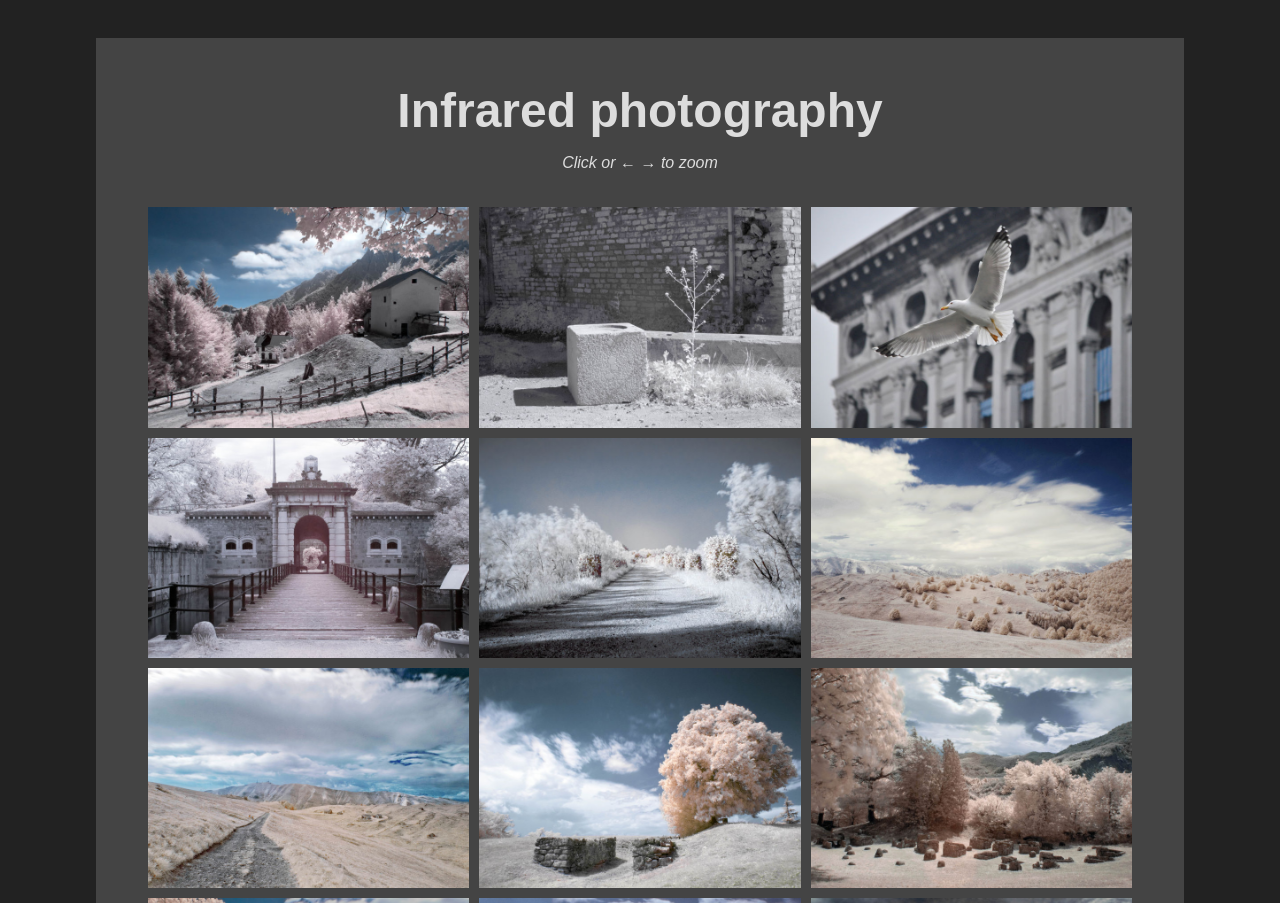
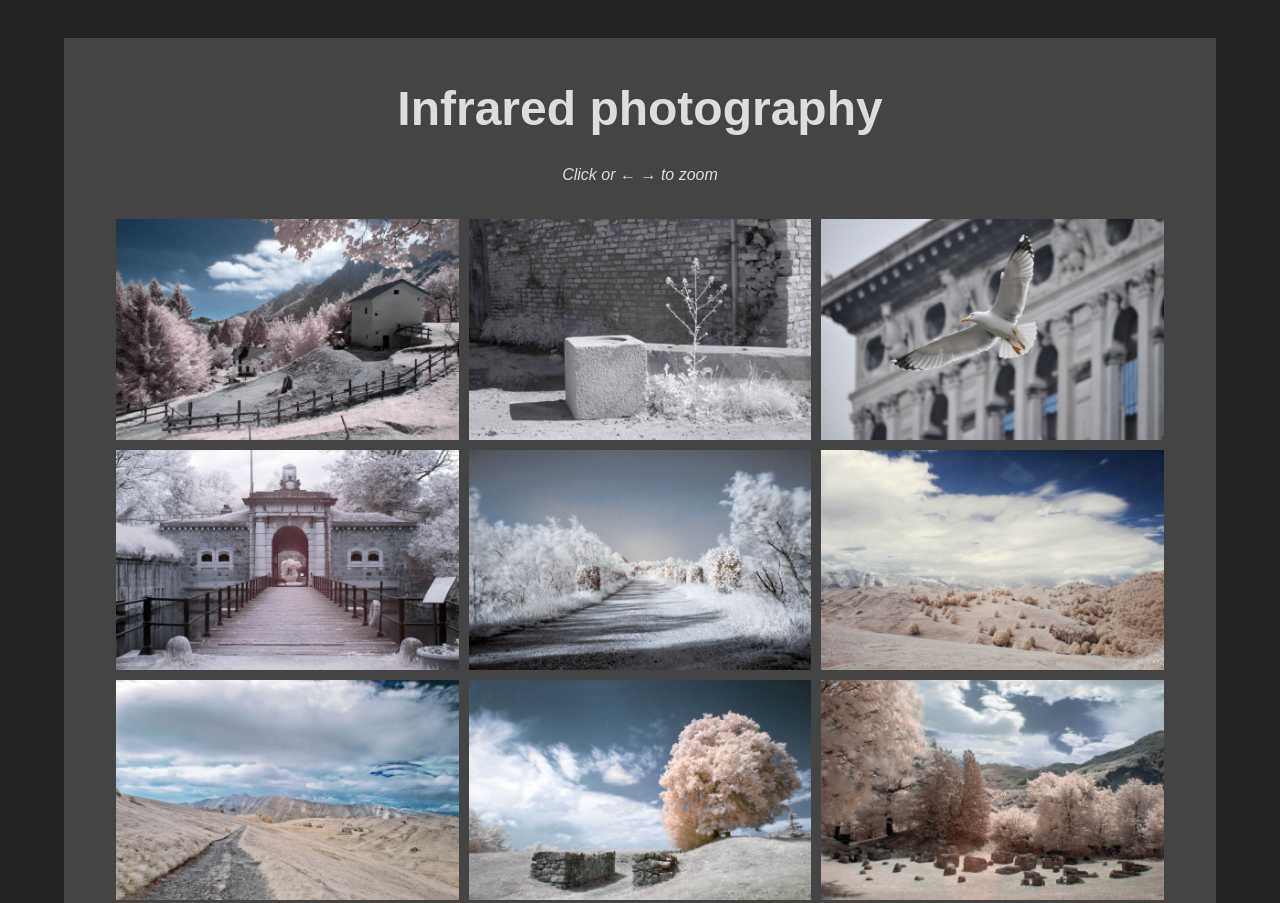
Before and after one commit to xmuni/irphotography, a plain HTML site: page index.html in a window 1280 px wide. Shown: the top 903 px of the page. Drawn offline with Linux system fonts and the light colour scheme.

Commit message:
Margin/width tweaks

```diff
--- a/index.html
+++ b/index.html
@@ -10,13 +10,12 @@
 <body>
 
 	<main>
-		<section>
-			<header>
-				<h1>Infrared photography</h1>
-			</header>
-			<p class="hint">Click or &larr; &rarr; to zoom</p>
-			<!-- <img src="img/small/j1.jpg" class="picture">  -->
-		</section>
+		<header>
+			<h1>Infrared photography</h1>
+		</header>
+
+		<p class="hint">Click or &larr; &rarr; to zoom</p>
+		<!-- <img src="img/small/j1.jpg" class="picture">  -->
 
 		<!-- <img src="small.jpg" srcset="medium.jpg 1000w, large.jpg 2000w" alt="yah"> -->
 		<div id="flex">
--- a/main.css
+++ b/main.css
@@ -17,9 +17,10 @@ body
 
 main
 {
-	width: 85vw;
+	color: #ddd;
+	width: 90vw;
 	margin: 3vw auto 150px auto;
-	padding: 3.5vw 0;
+	padding: 1vw 0 3vw 0;
 	background: #444;
 }
 
@@ -33,18 +34,18 @@ section
 	/*background: darkorange;*/
 }
 
-h1
+header h1
 {
 	text-align: center;
 	font-size: 3rem;
-	margin: 0;
+	margin: 30px auto;
 	/*background: darkcyan;*/
 
 }
 
 #flex
 {
-	width: 80vw;
+	width: 85vw;
 	margin: 0 auto;
 
 	display: flex;
@@ -113,6 +114,7 @@ h1
 	font-style: italic;
 	font-size: 1rem;
 	text-align: center;
+	margin-bottom: 30px;
 }
 
 
```
